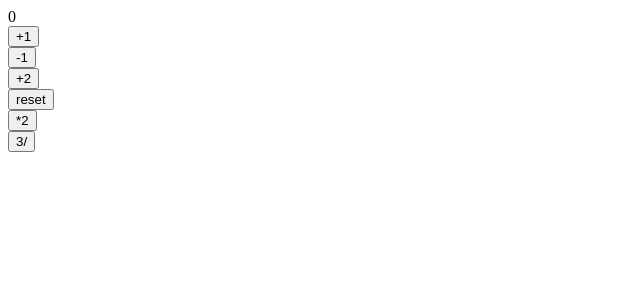
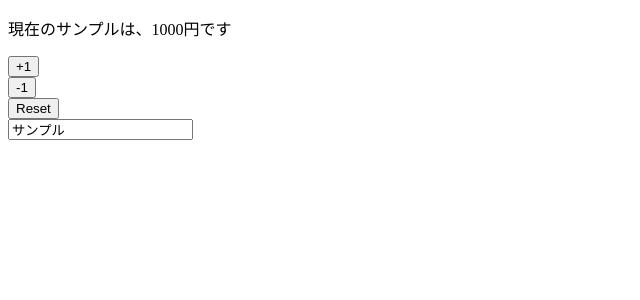
Before and after one commit to ID-DEM/react-practice, a React (Create React App) app: page / in a window 1280 px wide. Shown: the top 300 px of the page, without its empty margins (0-640 px from the left). Built offline with nearby package versions, Linux system fonts and the light colour scheme.

Commit message:
components using multiple states

```diff
--- a/src/App.js
+++ b/src/App.js
@@ -1,44 +1,37 @@
 import React from "react"
 import {useState} from "react"
 
+const App =  (props)=> {
 
 
+  const [name,setName] = useState(props.name)
+  const [price,setPrice] = useState(props.price)
 
-
-const App =  ()=> {
-
-// useState 配列を返す320は初期値
-// 2つの値を返す(配列で)、一つは初期値、二つ目は関数(setCount)]
-const [count,setCount] =  useState(0)
-
-const incriment = () => setCount(count + 1)
-const decriment = () => setCount(count - 1)
-
-// setCount に関数を持たせることもできる
-const incriment2 = () => setCount(previoud =>  previoud + 2)
-const Reset = () => setCount(0)
-const Double = () => setCount(previoud =>  previoud *2)
-const threeCount =  count % 3 === 0  ? count / 3 : count;
-
+  const reset = () =>{
+    setPrice(props.price)
+    setName(props.name)
+  }
 
 return (
-    <>
-    {threeCount}
-     <br/>
-     <button onClick={incriment}>+1</button>
-     <br/>
-     <button onClick={decriment}>-1</button>
-     <br/>
-     <button onClick={incriment2}>+2</button>
-     <br/>
-     <button onClick={Reset}>reset</button>
-     <br/>
-     <button onClick={Double}>*2</button>
-     <br/>
-     <button onClick={threeCount}>3/</button>
+<>
+<p>現在の{name}は、{price}円です</p>
+<button onClick={()=>setPrice(price + 1)}>+1</button>
+<br/>
+<button onClick={()=>setPrice(price - 1)}>-1</button>
+<br/>
 
+<button onClick={reset}>Reset</button>
+<br/>
+
+<input type="text" value={name}  onChange={ (e) => setName(e.target.value) }/>
      </>
   );
 }
 
+App.defaultProps = {
+  name:"サンプル",
+  price:1000
+}
+//https://qiita.com/pepo/items/fa68fdc3c79e006adef6
+
 export default App;
```
Also changed, not shown: 1 other file (tests, documents, lock files or other folders).
